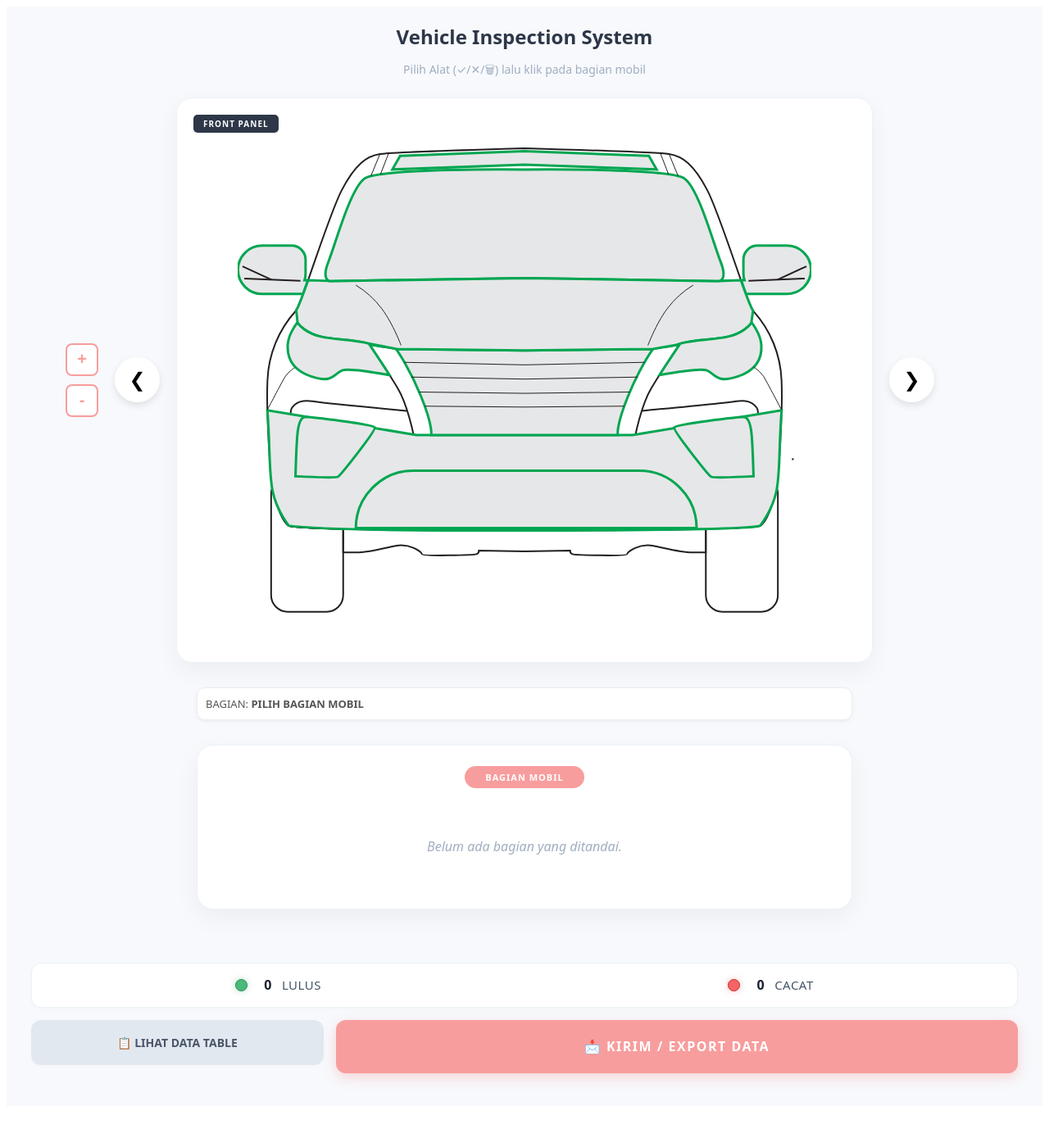
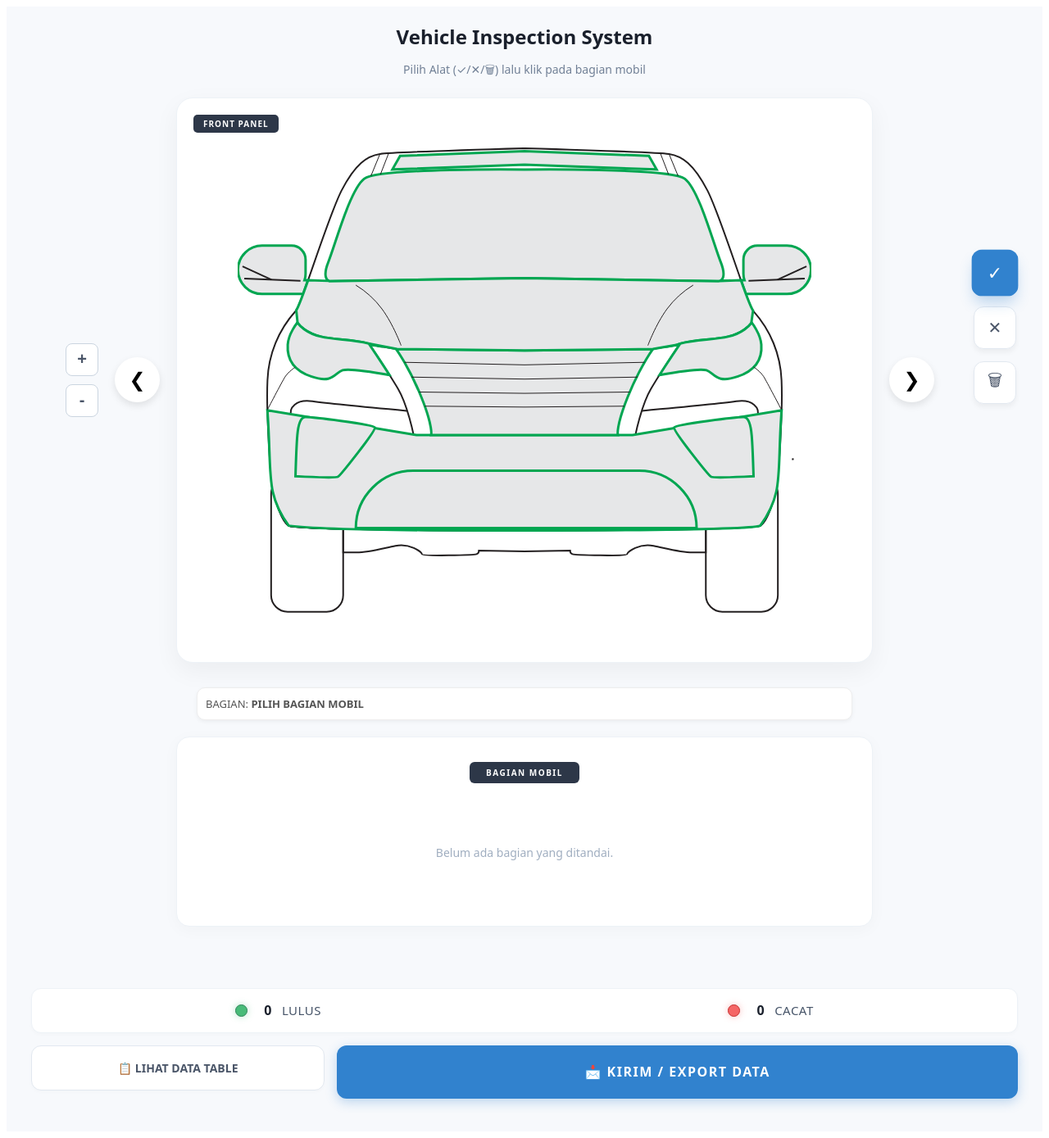
Before and after one commit to DIASANJOY/vehicle-inspection-system, a React (Vite) app: page / in a window 1280 px wide. Shown: the whole page at 82% size. Before the commit the page ends 1358 px from the top, so only its background shows below. Built offline with nearby package versions, Linux system fonts and the light colour scheme.

Commit message:
fix: allow updating marker status by clicking with the active tool

```diff
--- a/src/Vector.css
+++ b/src/Vector.css
@@ -1322,18 +1322,16 @@
   }
 }
 
-/* NEW OVERHAUL STYLES */
-
-/* Pink Theme & Layout */
+/* Professional Blue Theme & Layout */
 :root {
-  --primary-pink: #f89d9d; /* Pink from design */
+  --primary-color: #3182ce; /* Professional Blue */
   --light-grey: #e2e8f0;
-  --panel-grey: #f1f5f9;
-  --accent-red: #ff6b6b;
-}
-
-.title { color: #2d3748; }
-.subtitle { color: #a0aec0; margin-bottom: 20px; }
+  --panel-grey: #f8fafc;
+  --accent-red: #e53e3e;
+}
+
+.title { color: #1a202c; }
+.subtitle { color: #718096; margin-bottom: 20px; }
 
 /* Zoom & Tools Panel */
 .main-stage {
@@ -1356,9 +1354,9 @@
   width: 40px;
   height: 40px;
   border-radius: 8px;
-  border: 2px solid var(--primary-pink);
+  border: 1.5px solid #cbd5e0;
   background: white;
-  color: var(--primary-pink);
+  color: #4a5568;
   font-size: 20px;
   font-weight: bold;
   cursor: pointer;
@@ -1366,46 +1364,59 @@
 }
 
 .zoom-btn:hover {
-  background: var(--primary-pink);
-  color: white;
+  border-color: var(--primary-color);
+  color: var(--primary-color);
+  background: #ebf8ff;
 }
 
 .tools-panel {
-  position: absolute;
-  right: -70px;
-  top: 50%;
-  transform: translateY(-50%);
-  display: flex;
-  flex-direction: column;
-  gap: 15px;
-  z-index: 20;
+  display: flex;
+  justify-content: center;
+  gap: 20px;
+  margin: 30px auto 10px auto;
+  z-index: 100;
+}
+
+/* Desktop: Float tools on the right */
+@media (min-width: 1024px) {
+  .tools-panel {
+    position: fixed;
+    right: 40px;
+    top: 50%;
+    transform: translateY(-50%);
+    flex-direction: column;
+    margin: 0;
+    gap: 15px;
+  }
 }
 
 .tool-btn {
-  width: 50px;
-  height: 50px;
-  border-radius: 50%;
-  border: 2px solid var(--primary-pink);
+  width: 52px;
+  height: 52px;
+  border-radius: 12px;
+  border: 1px solid #e2e8f0;
   background: white;
   color: #4a5568;
-  font-size: 22px;
-  cursor: pointer;
-  transition: all 0.3s cubic-bezier(0.175, 0.885, 0.32, 1.275);
+  font-size: 20px;
+  cursor: pointer;
+  transition: all 0.2s cubic-bezier(0.4, 0, 0.2, 1);
   display: flex;
   align-items: center;
   justify-content: center;
-  box-shadow: 0 4px 10px rgba(0,0,0,0.05);
+  box-shadow: 0 4px 6px rgba(0,0,0,0.05);
 }
 
 .tool-btn.active {
-  background: var(--primary-pink);
+  background: var(--primary-color);
   color: white;
-  transform: scale(1.15);
-  box-shadow: 0 0 15px rgba(248, 157, 157, 0.5);
+  transform: scale(1.1);
+  box-shadow: 0 10px 15px -3px rgba(49, 130, 206, 0.3);
+  border-color: transparent;
 }
 
 .tool-btn.delete.active {
   background: var(--accent-red);
+  box-shadow: 0 10px 15px -3px rgba(229, 62, 62, 0.3);
 }
 
 /* Marker Glow Effect */
@@ -1414,100 +1425,106 @@
 }
 
 @keyframes pulse-glow {
-  0% { r: 25; opacity: 0.4; }
-  50% { r: 35; opacity: 0.6; }
-  100% { r: 25; opacity: 0.4; }
+  0% { r: 25; opacity: 0.3; }
+  50% { r: 38; opacity: 0.5; }
+  100% { r: 25; opacity: 0.3; }
 }
 
 .marker-group.selected circle:first-child {
-  stroke: var(--accent-red);
-  stroke-width: 4px;
+  stroke: var(--primary-color);
+  stroke-width: 3px;
 }
 
 /* Inspection Form List */
 .inspection-form-container {
   width: 100%;
-  max-width: 800px;
-  margin: 30px auto;
+  max-width: 850px;
+  margin: 20px auto 40px auto;
   background: white;
-  border-radius: 20px;
-  padding: 25px;
-  box-shadow: 0 10px 30px rgba(0,0,0,0.05);
+  border-radius: 16px;
+  padding: 30px;
+  box-shadow: 0 4px 20px rgba(0,0,0,0.03);
   border: 1px solid #edf2f7;
+  position: relative;
 }
 
 .form-header-badge {
-  background: var(--primary-pink);
+  background: #2d3748;
   color: white;
-  padding: 6px 25px;
-  border-radius: 20px;
-  font-size: 11px;
+  padding: 6px 20px;
+  border-radius: 6px;
+  font-size: 10px;
   font-weight: 800;
   width: fit-content;
-  margin: 0 auto 20px auto;
-  letter-spacing: 1px;
+  margin: 0 auto 25px auto;
+  letter-spacing: 1.5px;
+  text-transform: uppercase;
 }
 
 .empty-form {
   text-align: center;
-  padding: 40px;
+  padding: 50px;
   color: #a0aec0;
-  font-style: italic;
+  font-size: 14px;
 }
 
 .panel-group-card {
-  background: var(--panel-grey);
-  border-radius: 15px;
+  background: #fff;
+  border-radius: 12px;
   margin-bottom: 20px;
   overflow: hidden;
-  border: 1px solid #e2e8f0;
+  border: 1px solid #edf2f7;
 }
 
 .panel-header {
-  padding: 15px 20px;
-  background: #cbd5e0;
+  padding: 12px 20px;
+  background: #f8fafc;
   color: #2d3748;
-  font-weight: 800;
-  font-size: 14px;
+  font-weight: 700;
+  font-size: 13px;
   text-transform: uppercase;
   letter-spacing: 0.5px;
+  border-bottom: 1px solid #edf2f7;
 }
 
 .markers-list {
   padding: 10px;
   display: flex;
   flex-direction: column;
-  gap: 8px;
+  gap: 10px;
 }
 
 .marker-item-row {
   background: white;
   border-radius: 10px;
-  padding: 12px 18px;
+  padding: 14px 20px;
   cursor: pointer;
   transition: all 0.2s;
-  border: 1px solid transparent;
+  border: 1px solid #f1f5f9;
 }
 
 .marker-item-row:hover {
-  background: #f8fafc;
+  border-color: var(--primary-color);
+  background: #f0f7ff;
 }
 
 .marker-item-row.active {
-  border-color: var(--primary-pink);
-  box-shadow: 0 4px 12px rgba(248, 157, 157, 0.15);
+  border-color: var(--primary-color);
+  background: #eff6ff;
+  box-shadow: inset 4px 0 0 var(--primary-color);
 }
 
 .marker-main-info {
   display: flex;
   align-items: center;
   gap: 15px;
-  font-size: 13px;
+  font-size: 14px;
 }
 
 .marker-index {
   font-weight: bold;
-  color: #718096;
+  color: #94a3b8;
+  font-size: 12px;
 }
 
 .marker-type-icon {
@@ -1516,85 +1533,75 @@
   display: flex;
   align-items: center;
   justify-content: center;
-  border-radius: 50%;
+  border-radius: 6px;
   font-weight: bold;
   font-size: 12px;
 }
 
-.marker-type-icon.tick { background: #f0fff4; color: #2f855a; }
-.marker-type-icon.cross { background: #fff5f5; color: #c53030; }
+.marker-type-icon.tick { background: #dcfce7; color: #166534; }
+.marker-type-icon.cross { background: #fee2e2; color: #991b1b; }
 
 .marker-coords {
-  font-family: monospace;
-  color: #a0aec0;
+  font-family: 'Courier New', Courier, monospace;
+  color: #64748b;
   font-size: 11px;
 }
 
 .marker-note-input-wrapper {
-  margin-top: 12px;
-  padding-top: 12px;
-  border-top: 1px dashed #e2e8f0;
-  animation: fadeInDown 0.3s ease;
-}
-
-@keyframes fadeInDown {
-  from { opacity: 0; transform: translateY(-5px); }
-  to { opacity: 1; transform: translateY(0); }
+  margin-top: 15px;
+  padding-top: 15px;
+  border-top: 1px solid #f1f5f9;
 }
 
 .marker-textarea {
   width: 100%;
-  min-height: 80px;
-  border: 1px solid #edf2f7;
-  border-radius: 10px;
-  padding: 15px;
-  font-size: 13px;
+  min-height: 90px;
+  border: 1px solid #e2e8f0;
+  border-radius: 8px;
+  padding: 12px 16px;
+  font-size: 14px;
   font-family: inherit;
   resize: vertical;
-  background: #f8fafc;
+  background: #fff;
   outline: none;
-  transition: border-color 0.2s;
+  transition: all 0.2s;
 }
 
 .marker-textarea:focus {
-  border-color: var(--primary-pink);
-  background: white;
-}
-
-/* Footer Buttons Sync with Design */
+  border-color: var(--primary-color);
+  box-shadow: 0 0 0 3px rgba(49, 130, 206, 0.1);
+}
+
+/* Footer Buttons Sync */
 .submit-bar {
-  background: var(--primary-pink) !important;
-  box-shadow: 0 5px 15px rgba(248, 157, 157, 0.4) !important;
+  background: var(--primary-color) !important;
+  box-shadow: 0 4px 14px rgba(49, 130, 206, 0.3) !important;
 }
 
 .data-btn {
-  background: #e2e8f0 !important;
-  border: none !important;
+  background: #fff !important;
+  border: 1px solid #e2e8f0 !important;
   color: #4a5568 !important;
+}
+
+.data-btn:hover {
+  background: #f8fafc !important;
+  border-color: #cbd5e0 !important;
 }
 
 /* Mobile Adjustments for Overhaul */
 @media (max-width: 768px) {
   .zoom-controls {
-    left: 10px;
-    top: 20px;
+    left: 15px;
+    top: 15px;
     transform: none;
     flex-direction: row;
     position: absolute;
-  }
-
-  .tools-panel {
-    right: 50%;
-    transform: translateX(50%);
-    top: auto;
-    bottom: -80px;
-    flex-direction: row;
-    gap: 20px;
-    position: absolute;
+    z-index: 10;
   }
 
   .inspection-form-container {
-    padding: 15px;
-    margin: 100px auto 30px auto;
-  }
-}
+    padding: 20px;
+    margin: 20px auto 30px auto;
+  }
+}
--- a/src/Vector.jsx
+++ b/src/Vector.jsx
@@ -120,6 +120,11 @@ const Vector = () => {
       });
       if (selectedMarkerId === id) setSelectedMarkerId(null);
     } else {
+      // Update status penanda sesuai alat yang aktif (✓ atau ✕)
+      setMarkers(prev => ({
+        ...prev,
+        [id]: { ...prev[id], type: activeTool }
+      }));
       setSelectedMarkerId(id);
     }
   };
@@ -183,12 +188,6 @@ const Vector = () => {
 
         <div className="car-card">
           <div className="badge">{view === 'front' ? 'FRONT PANEL' : 'REAR PANEL'}</div>
-
-          <div className="tools-panel">
-            <button className={`tool-btn tick ${activeTool === 'tick' ? 'active' : ''}`} onClick={() => setActiveTool('tick')}>✓</button>
-            <button className={`tool-btn cross ${activeTool === 'cross' ? 'active' : ''}`} onClick={() => setActiveTool('cross')}>✕</button>
-            <button className={`tool-btn delete ${activeTool === 'delete' ? 'active' : ''}`} onClick={() => setActiveTool('delete')}>🗑</button>
-          </div>
 
           <div
           className="svg-container"
@@ -289,6 +288,12 @@ const Vector = () => {
 
       <div className="info-bar">
         <span>BAGIAN: <strong>{hoverName || "PILIH BAGIAN MOBIL"}</strong></span>
+      </div>
+
+      <div className="tools-panel">
+        <button className={`tool-btn tick ${activeTool === 'tick' ? 'active' : ''}`} onClick={() => setActiveTool('tick')}>✓</button>
+        <button className={`tool-btn cross ${activeTool === 'cross' ? 'active' : ''}`} onClick={() => setActiveTool('cross')}>✕</button>
+        <button className={`tool-btn delete ${activeTool === 'delete' ? 'active' : ''}`} onClick={() => setActiveTool('delete')}>🗑</button>
       </div>
 
       <div className="inspection-form-container">
```
